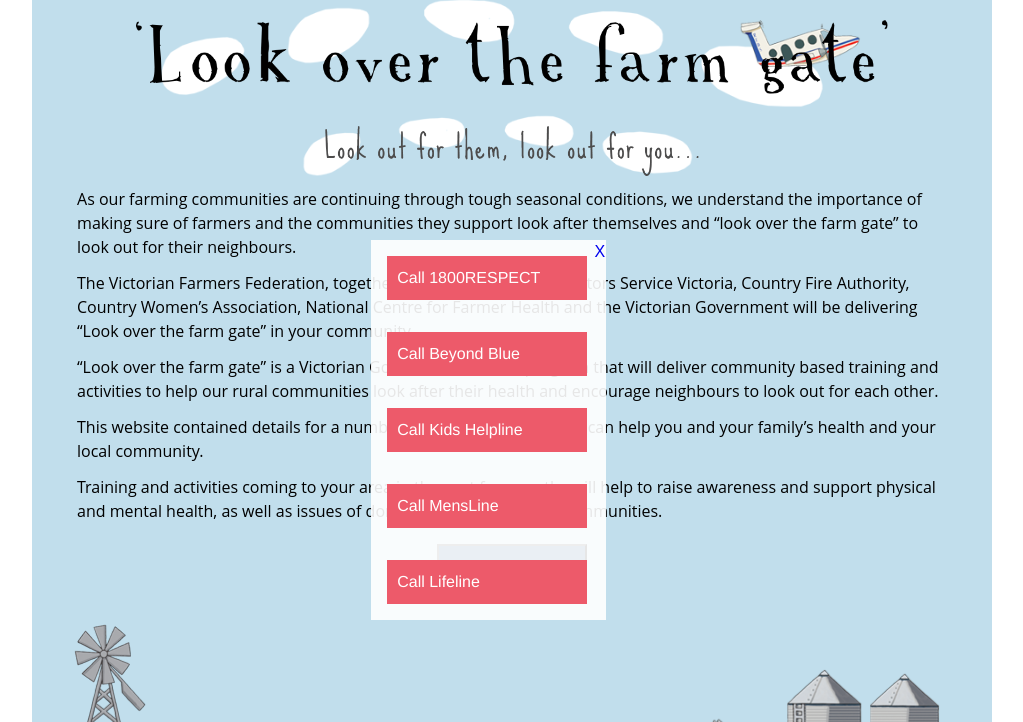
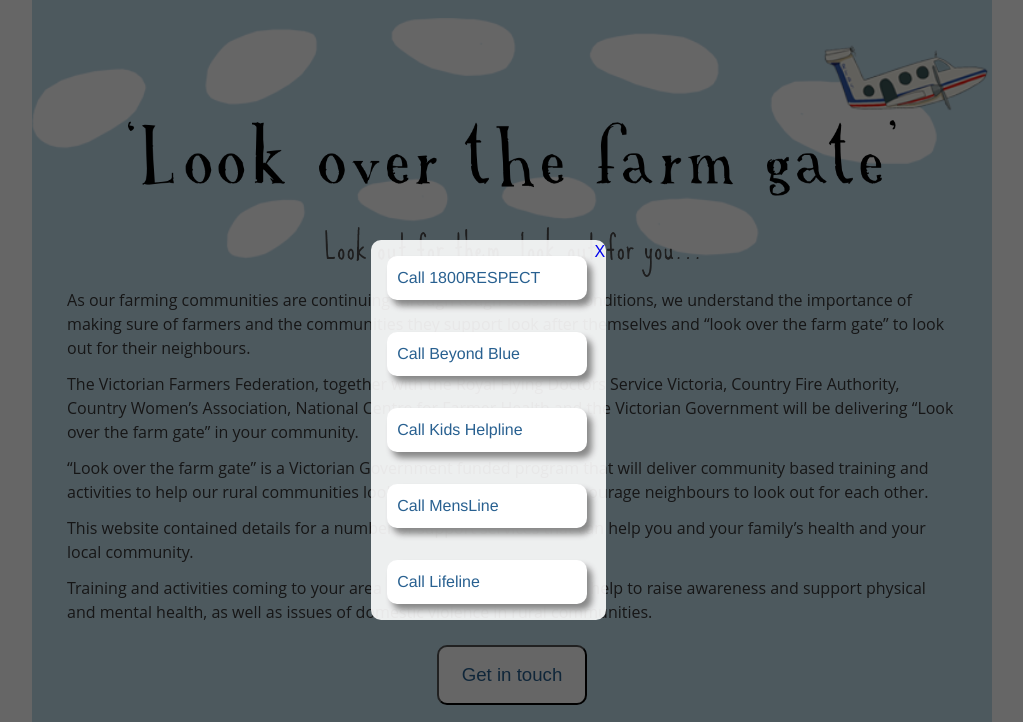
Before and after one commit to bobbyquennell/frontendLab, a plain HTML site: page LookOverTheFarmGate/index.html in a window 1280 px wide. Both pictures are taken after a click on the button "Get in touch". Shown: the top 722 px of the page, without its empty margins (128-1151 px from the left). Drawn offline with nearby package versions, Linux system fonts and the light colour scheme; a web font is replaced by a local one.

Commit message:
final touch with radius button and overlay

```diff
--- a/LookOverTheFarmGate/css/main.css
+++ b/LookOverTheFarmGate/css/main.css
@@ -6,7 +6,6 @@
     /*background: url(../images/Asset-Farm.png)  no-repeat center;
     background-size: cover;*/
 }
-
 
 body {
     margin: 0 auto;
@@ -79,6 +78,15 @@
     margin-left: 6%;
 }
 
+@media only screen  and (max-width:750px){
+img.icon {
+          max-height: 80px;
+    width: 80px;
+    display: block;
+    margin: 10px auto;
+    }
+}
+
 /*@-webkit-keyframes colorize {
     0% {
         -webkit-filter: grayscale(100%);
@@ -105,13 +113,14 @@
 
 
 
-body section {
+section.content {
     margin-left: 10px;
     margin-right: 10px;
 }
 .slogan {
     max-height: 150%;
     width: 80%;
+    padding-top: 100px;
 }
 
 .heading {
@@ -191,13 +200,22 @@
 
 		@media screen and (max-width: 400px) { label {padding: 15px 10px;} }
 .btnTel {
-    background: #ed5a6a;
+    background: white;
     min-width: 180px;
-    color:#fff;
+    color: #286090;
     padding: 10px;
-     text-decoration: none;
+    text-decoration: none;
     margin: 0 0 0 0;
+    border-radius:10px;
+    box-shadow: 5px 6px 6px #888888;
 
+}
+a.btnTel:hover{
+    background-color: #ed5a6a;
+    color: white;
+}
+a.bthTel:active{
+    background-color: #ed5a6a;
 }
 
 
@@ -289,6 +307,8 @@
     top: 30%;
     left: 39%;
     background: rgba(255,255,255,0.9);
+    border-radius: 10px;
+    z-index: 1001;
 }
 
 
@@ -320,6 +340,23 @@
     .popup-content {
         width: 230px;
         left:21%;
-        //left:33%
+        //left:33%;
+        top:55%;
     }
 }
+#btnPopup {
+    border-radius: 10px;
+    background-color: white;
+    color: #286090
+}
+.popup-overlay{
+    display: none;
+    background-color:#000;
+    position:fixed;
+    width: 5000px;
+    height:5000px;
+    top: 0;
+    left:0;
+    opacity: 0.6;
+    z-index: 1000;
+}
--- a/LookOverTheFarmGate/index.html
+++ b/LookOverTheFarmGate/index.html
@@ -17,7 +17,7 @@
     <div class="heading header-cont"><h1><img src="images/Look-over-the-farm-gate.png" alt="slogan" class="slogan"></h1>
          <h2><img src="images/Look-out-for-them-look-out-for-you.png" alt=""></img></h2>
     </div>
-        <section>
+        <section class="content">
         <p class="introduction">As our farming communities are continuing through tough seasonal conditions, we understand the importance of making sure of farmers and the communities they support look after themselves and “look over the farm gate” to look out for their neighbours. </p>
         <p class="introduction">
 
@@ -114,12 +114,14 @@
         <script>window.jQuery || document.write('<script src="js/jquery-1.11.3.min.js" type="text/javascript"><\/script>')</script>
         <script src="js/scripts.js"></script>
     </body>
+                   <section class="popup-overlay"></section>
                     <div class="popup-content" style="display:none;">
                  <a class="popup-close" href="javascript:void(0)">X</a>
+
                 <a class="btnTel" href=tel:1800373372>Call 1800RESPECT</a>
-                <a class="btnTel" href=tel:1800373372>Call Beyond Blue</a>
-                <a class="btnTel" href=tel:1800373372>Call Kids Helpline</a>
-                <a class="btnTel" href=tel:1800373372>Call MensLine</a>
-                <a class="btnTel" href=tel:1800373372>Call Lifeline</a>
+                <a class="btnTel" href=tel:1300224636>Call Beyond Blue</a>
+                <a class="btnTel" href=tel:1800551800>Call Kids Helpline</a>
+                <a class="btnTel" href=tel:1300789978>Call MensLine</a>
+                <a class="btnTel" href=tel:131114>Call Lifeline</a>
             </div>
 </html>
--- a/LookOverTheFarmGate/js/scripts.js
+++ b/LookOverTheFarmGate/js/scripts.js
@@ -1,10 +1,10 @@
 var OpenPopupWindow = function(){
     $(".popup-content").show();
-    //$("div.popup-container").show();
+    $(".popup-overlay").show();
 };
 var closePopupWindwod = function(){
     $(".popup-content").hide();
-    //$("div.popup-container").show();
+    $(".popup-overlay").hide();
 };
 $(document).ready(function(){
     $("input#btnPopup").on('click', OpenPopupWindow);
```
